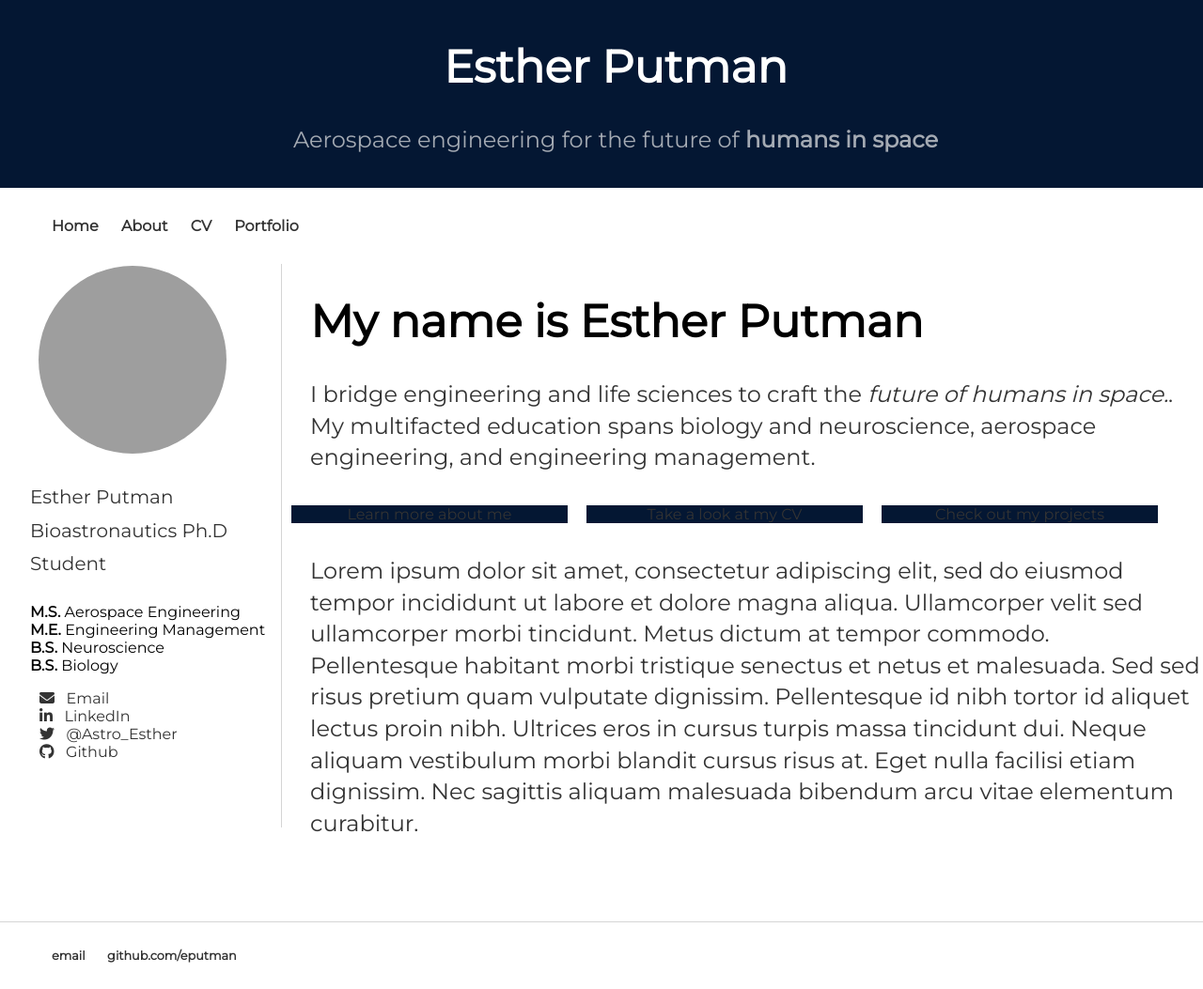
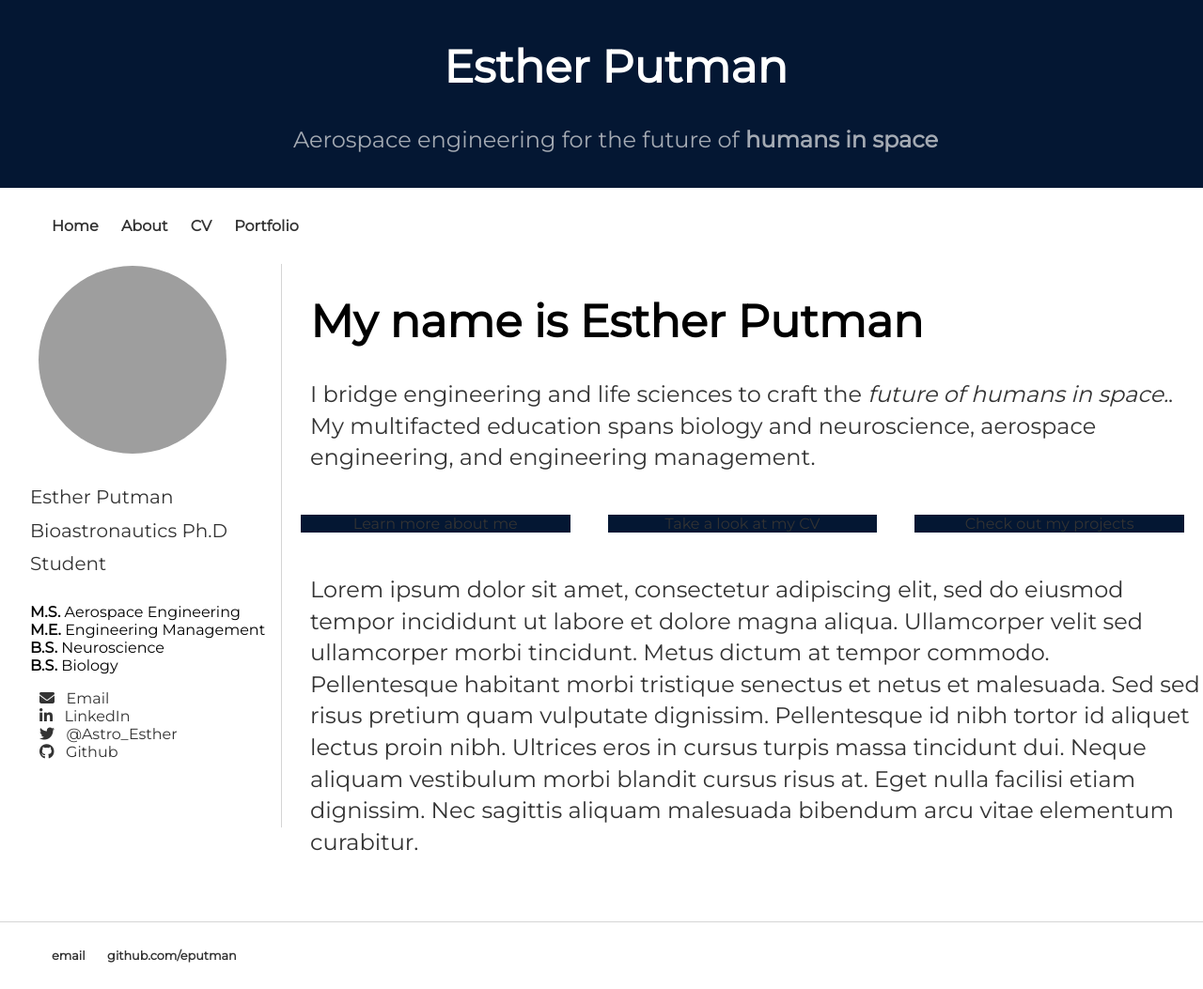
Before and after one commit to eputman/eputman.github.io, a Jekyll site: the page built from index.html, in a window 1280 px wide and 1053 px high. Shown: the whole window at 94% size. Built offline with Jekyll 4.4.1, drawn with Linux system fonts in a browser that asks for light colours; nearby versions of some CDN libraries; grey boxes are pictures that could not be loaded.

Commit message:
Update main.css

```diff
--- a/css/main.css
+++ b/css/main.css
@@ -27,14 +27,10 @@
   flex-wrap: nowrap;
 }
 .flex-container .box {
-  width: 30%;
+  width: 50%;
   background-color: #041733;
-  margin: 10px;
+  margin: 20px;
   text-align: center;
-}
-.flex-container .box:hover{
- color:#000000;
- background-color:#FFFFFF;
 }
 .clearfix::after {
   content: "";
```
